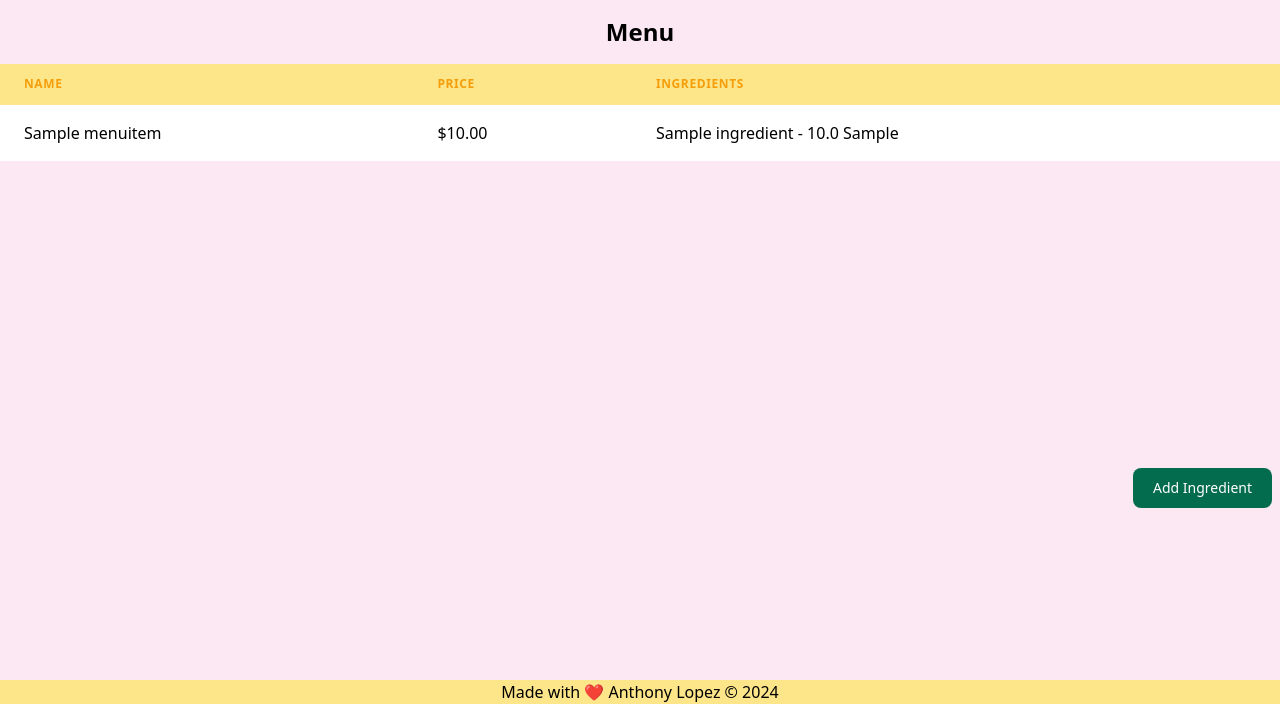
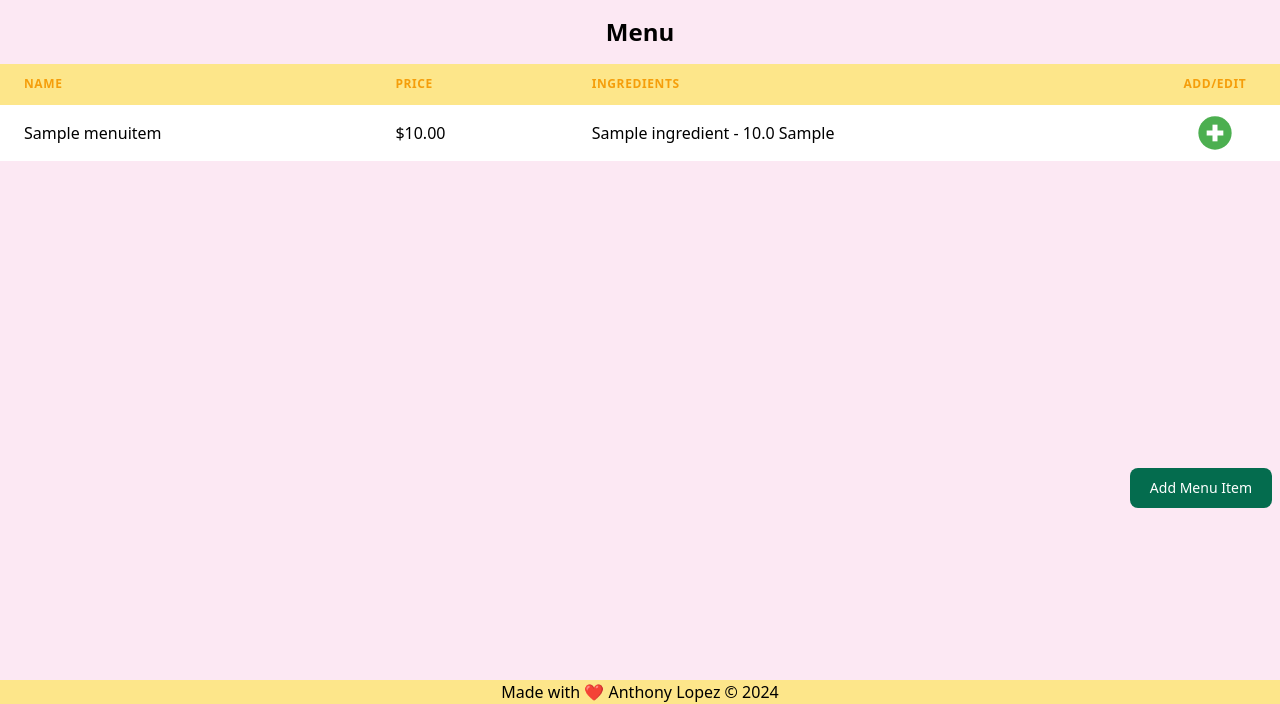
Before and after one commit to Ostyantic/django_delights, a Django app: page /menu/ in a window 1280 px wide. Shown: the part 96-800 px from the top of the page. Run offline with Django 4.2, Linux system fonts and the light colour scheme; tables that the repository leaves empty hold one stand-in row (values such as "Sample post"); some libraries are stand-ins or nearby versions.

Commit message:
work from 424

```diff
--- a/inventory/urls.py
+++ b/inventory/urls.py
@@ -1,11 +1,13 @@
 from django.urls import path
 
-from .views import HomePageView, InventoryPageView, CreateInventoryView, PurchasesPageView, menu_items_page
+from . import views
 
 urlpatterns = [
-    path('', HomePageView.as_view(), name="home"),
-    path('inventory/', InventoryPageView.as_view(), name="inventory"),
-    path('inventory/add', CreateInventoryView.as_view(), name="add_inventory"),
-    path('menu/', menu_items_page, name="menu"),
-    path('purchases/', PurchasesPageView.as_view(), name="purchases"),
+    path('', views.HomePageView.as_view(), name="home"),
+    path('inventory/', views.InventoryPageView.as_view(), name="inventory"),
+    path('inventory/add', views.CreateInventoryView.as_view(), name="add_inventory"),
+    path('menu/', views.menu_items_page, name="menu"),
+    path('menu/add,', views.MenuItemCreate.as_view(), name='add_menu'),
+    path('menu/add_menu_ingredient', views.RecipeRequirementCreate.as_view(), name='add_menu_ingredient'),
+    path('purchases/', views.PurchasesPageView.as_view(), name="purchases"),
 ]
--- a/inventory/views.py
+++ b/inventory/views.py
@@ -4,7 +4,7 @@ from django.views.generic import TemplateView, ListView
 from django.views.generic.edit import CreateView, UpdateView, DeleteView
 
 from .models import Ingredient, MenuItem, RecipeRequirement, Purchase
-from .forms import IngredientForm
+from .forms import IngredientForm, MenuItemForm, RecipeRequirementForm
 
 
 class HomePageView(TemplateView):
@@ -31,9 +31,18 @@ def menu_items_page(request):
     return render(request, "pages/menu.html", {"menu_items": menu_items, "recipe_requirements": recipe_requirements})
 
 
-# class MenuItemsPageView(ListView):
-#     template_name = 'pages/menu.html'
-#     model = RecipeRequirement
+class MenuItemCreate(CreateView):
+    template_name = 'pages/menu_create.html'
+    model = MenuItem
+    form_class = MenuItemForm
+    success_url = reverse_lazy('menu')
+
+
+class RecipeRequirementCreate(CreateView):
+    template_name = 'pages/menu_add_ingredient.html'
+    model = RecipeRequirement
+    form_class = RecipeRequirementForm
+    success_url = reverse_lazy('menu')
 
 
 class PurchasesPageView(ListView):
--- a/static/src/output.css
+++ b/static/src/output.css
@@ -1136,6 +1136,11 @@ input:checked + .toggle-bg {
   margin-right: auto;
 }
 
+.my-auto {
+  margin-top: auto;
+  margin-bottom: auto;
+}
+
 .mb-1 {
   margin-bottom: 0.25rem;
 }
@@ -1389,10 +1394,6 @@ input:checked + .toggle-bg {
 
 .overflow-hidden {
   overflow: hidden;
-}
-
-.overflow-x-auto {
-  overflow-x: auto;
 }
 
 .overflow-y-auto {
--- a/templates/pages/menu.html
+++ b/templates/pages/menu.html
@@ -1,6 +1,8 @@
 {% extends "base.html" %}
 
 {% block title %}Menu{% endblock %}
+
+
 
 {% block content %}
     <h2 class="font-bold text-center text-2xl mb-4">Menu</h2>
@@ -13,6 +15,7 @@
                     <th class="px-6 py-3">Name</th>
                     <th class="px-6 py-3">Price</th>
                     <th class="px-6 py-3">Ingredients</th>
+                    <th class="text-center">Add/Edit</th>
                 </tr>
                 </thead>
                 <tbody class="bg-white divide-y divide-amber-200">
@@ -20,21 +23,53 @@
                     <tr class="even:bg-amber-100 hover:bg-amber-500 hover:text-amber-100 whitespace-nowrap">
                         <td class="px-6 py-4 whitespace-nowrap">{{ menu_item.item_name }}</td>
                         <td class="px-6 py-4 whitespace-nowrap">${{ menu_item.price|floatformat:2 }}</td>
-                        <td class="px-6 py-4 whitespace-nowrap">
+                        <td class="px-6 py-4 flex justify-between whitespace-nowrap">
+                            <div>
                                 {% for recipe_item in recipe_requirements %}
                                     {% if recipe_item.menu_item == menu_item %}
                                         <p>{{ recipe_item.ingredient }}
                                             - {{ recipe_item.quantity }} {{ recipe_item.ingredient.unit }}</p>
                                     {% endif %}
+
                                 {% endfor %}
+                            </div>
+                            {#                                <a title="Add Ingredient" class="my-auto" href="{% url 'add_menu' %}">#}
+                            {#                                    <svg xmlns="http://www.w3.org/2000/svg" x="0px" y="0px" width="40" height="40"#}
+                            {#                                         viewBox="0 0 48 48">#}
+                            {#                                        <path fill="#4caf50"#}
+                            {#                                              d="M44,24c0,11.045-8.955,20-20,20S4,35.045,4,24S12.955,4,24,4S44,12.955,44,24z"></path>#}
+                            {#                                        <path fill="#fff" d="M21,14h6v20h-6V14z"></path>#}
+                            {#                                        <path fill="#fff" d="M14,21h20v6H14V21z"></path>#}
+                            {#                                    </svg>#}
+                            {#                                </a>#}
+                        </td>
+                        <td class="">
+                            <a title="Add Ingredient" class="flex justify-center" href="{% url 'add_menu_ingredient' %}">
+                                <svg class="" xmlns="http://www.w3.org/2000/svg" x="0px" y="0px" width="40" height="40"
+                                     viewBox="0 0 48 48">
+                                    <path fill="#4caf50"
+                                          d="M44,24c0,11.045-8.955,20-20,20S4,35.045,4,24S12.955,4,24,4S44,12.955,44,24z"></path>
+                                    <path fill="#fff" d="M21,14h6v20h-6V14z"></path>
+                                    <path fill="#fff" d="M14,21h20v6H14V21z"></path>
+                                </svg>
+                            </a>
                         </td>
                     </tr>
                 {% endfor %}
                 </tbody>
             </table>
         </div>
-        <button class="mt-5 focus:outline-none text-white bg-green-700 hover:bg-green-800 focus:ring-4 focus:ring-green-300 font-medium rounded-lg text-sm px-5 py-2.5 me-2 mb-2">
-            Add Ingredient
+        <button id="createMenuButton"
+                class="mt-5 focus:outline-none text-white bg-green-700 hover:bg-green-800 focus:ring-4 focus:ring-green-300 font-medium rounded-lg text-sm px-5 py-2.5 me-2 mb-2">
+            Add Menu Item
         </button>
     </div>
 {% endblock %}
+
+{% block script %}
+    <script type="text/javascript">
+        document.getElementById("createMenuButton").onclick = function () {
+            location.href = "{% url 'add_menu' %}";
+        };
+    </script>
+{% endblock %}
```
Also changed, not shown: inventory/forms.py (+12 -0 lines), templates/pages/menu_add_ingredient.html (added, +50 -0 lines), templates/pages/menu_create.html (added, +41 -0 lines). Lines whose indentation alone changed are shown as unchanged.
